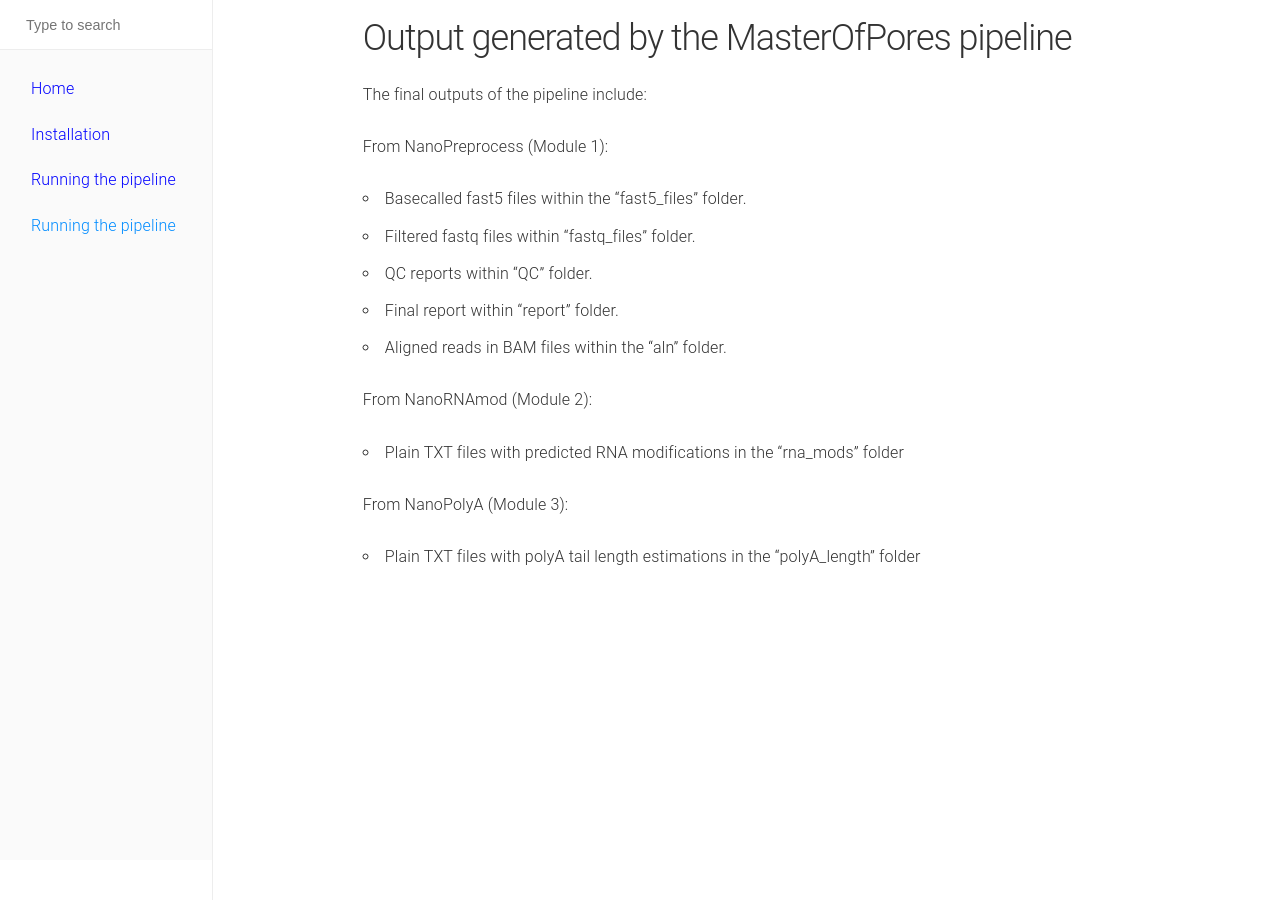
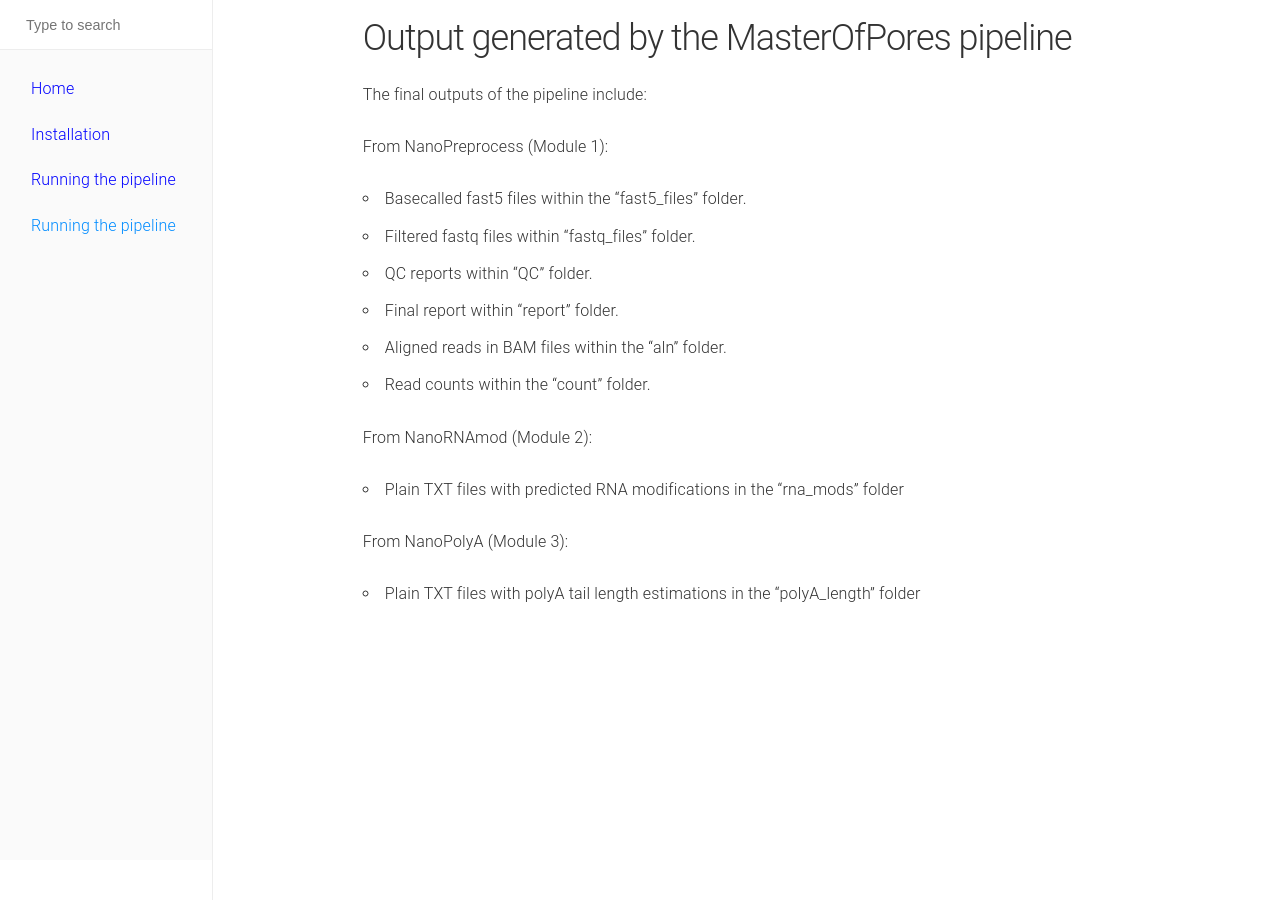
Before and after one commit to biocorecrg/master_of_pores, a Jekyll site: the page built from docs/output.md, in a window 1280 px wide. Built offline with Jekyll 4.4.1, drawn with Linux system fonts in a browser that asks for light colours.

Commit message:
Update output.md

```diff
--- a/docs/output.md
+++ b/docs/output.md
@@ -14,6 +14,7 @@ From NanoPreprocess (Module 1):
 - QC reports within “QC” folder.
 - Final report within “report” folder.
 - Aligned reads in BAM files within the “aln” folder.
+- Read counts within the "count" folder.
 
 From NanoRNAmod (Module 2):
 - Plain TXT files with predicted RNA modifications in the “rna_mods” folder
```
